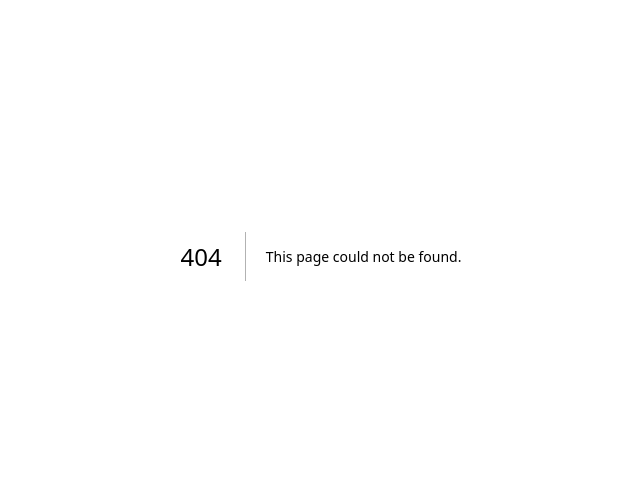
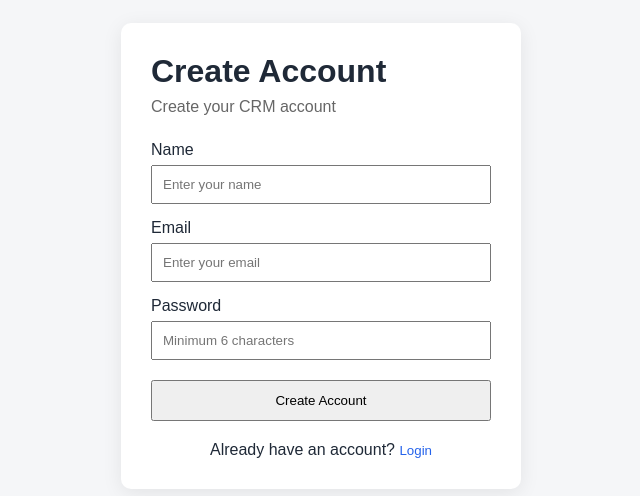
Before and after one commit to pandi26/simple-crm, a Next.js app in the folder client/: page /register in a window 1280 px wide. Before the commit this address had no page. Shown: the part 144-640 px from the top of the page, without its empty margins (319-959 px from the left). Built offline with nearby package versions, Linux system fonts and the light colour scheme.

Commit message:
Fix role based dashboard data

```diff
--- /dev/null
+++ b/client/src/app/register/page.js
@@ -0,0 +1,207 @@
+"use client";
+
+import { useState } from "react";
+import { useRouter } from "next/navigation";
+import axios from "axios";
+
+export default function RegisterPage() {
+  const router = useRouter();
+
+  const [formData, setFormData] = useState({
+    name: "",
+    email: "",
+    password: "",
+  });
+
+  const [loading, setLoading] = useState(false);
+  const [error, setError] = useState("");
+  const [success, setSuccess] = useState("");
+
+  const handleChange = (e) => {
+    setFormData({
+      ...formData,
+      [e.target.name]: e.target.value,
+    });
+  };
+
+  const handleSubmit = async (e) => {
+    e.preventDefault();
+
+    setError("");
+    setSuccess("");
+
+    if (!formData.name || !formData.email || !formData.password) {
+      setError("Please fill all fields");
+      return;
+    }
+
+    if (formData.password.length < 6) {
+      setError("Password must be at least 6 characters");
+      return;
+    }
+
+    try {
+      setLoading(true);
+
+      await axios.post(
+        "http://localhost:5000/api/auth/register",
+        formData
+      );
+
+      setSuccess("Account created successfully!");
+
+      setTimeout(() => {
+        router.push("/login");
+      }, 1000);
+    } catch (error) {
+      console.error("Register Error:", error);
+
+      setError(
+        error.response?.data?.message ||
+          "Unable to create account"
+      );
+    } finally {
+      setLoading(false);
+    }
+  };
+
+  return (
+    <main
+      style={{
+        minHeight: "100vh",
+        display: "flex",
+        justifyContent: "center",
+        alignItems: "center",
+        background: "#f5f6f8",
+      }}
+    >
+      <div
+        style={{
+          width: "400px",
+          background: "#fff",
+          padding: "30px",
+          borderRadius: "10px",
+          boxShadow: "0 4px 20px rgba(0,0,0,0.08)",
+        }}
+      >
+        <h1 style={{ marginBottom: "8px" }}>Create Account</h1>
+
+        <p style={{ color: "#666", marginBottom: "25px" }}>
+          Create your CRM account
+        </p>
+
+        {error && (
+          <div
+            style={{
+              background: "#fee2e2",
+              color: "#b91c1c",
+              padding: "10px",
+              borderRadius: "6px",
+              marginBottom: "15px",
+            }}
+          >
+            {error}
+          </div>
+        )}
+
+        {success && (
+          <div
+            style={{
+              background: "#dcfce7",
+              color: "#166534",
+              padding: "10px",
+              borderRadius: "6px",
+              marginBottom: "15px",
+            }}
+          >
+            {success}
+          </div>
+        )}
+
+        <form onSubmit={handleSubmit}>
+          <div style={{ marginBottom: "15px" }}>
+            <label>Name</label>
+
+            <input
+              type="text"
+              name="name"
+              value={formData.name}
+              onChange={handleChange}
+              placeholder="Enter your name"
+              style={{
+                width: "100%",
+                padding: "10px",
+                marginTop: "6px",
+                boxSizing: "border-box",
+              }}
+            />
+          </div>
+
+          <div style={{ marginBottom: "15px" }}>
+            <label>Email</label>
+
+            <input
+              type="email"
+              name="email"
+              value={formData.email}
+              onChange={handleChange}
+              placeholder="Enter your email"
+              style={{
+                width: "100%",
+                padding: "10px",
+                marginTop: "6px",
+                boxSizing: "border-box",
+              }}
+            />
+          </div>
+
+          <div style={{ marginBottom: "20px" }}>
+            <label>Password</label>
+
+            <input
+              type="password"
+              name="password"
+              value={formData.password}
+              onChange={handleChange}
+              placeholder="Minimum 6 characters"
+              style={{
+                width: "100%",
+                padding: "10px",
+                marginTop: "6px",
+                boxSizing: "border-box",
+              }}
+            />
+          </div>
+
+          <button
+            type="submit"
+            disabled={loading}
+            style={{
+              width: "100%",
+              padding: "11px",
+              cursor: loading ? "not-allowed" : "pointer",
+            }}
+          >
+            {loading ? "Creating Account..." : "Create Account"}
+          </button>
+        </form>
+
+        <p style={{ marginTop: "20px", textAlign: "center" }}>
+          Already have an account?{" "}
+          <button
+            type="button"
+            onClick={() => router.push("/login")}
+            style={{
+              border: "none",
+              background: "none",
+              color: "#2563eb",
+              cursor: "pointer",
+            }}
+          >
+            Login
+          </button>
+        </p>
+      </div>
+    </main>
+  );
+}
```
Also changed, not shown: client/src/app/dashboard/page.js (+153 -276 lines).
